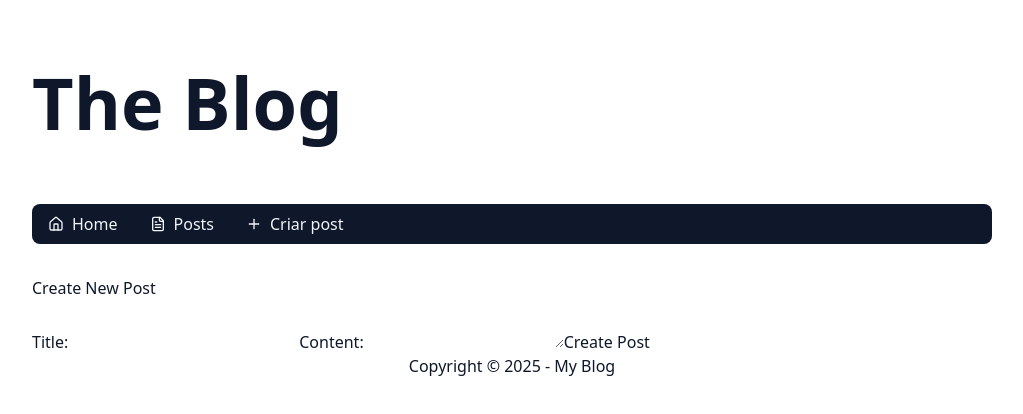
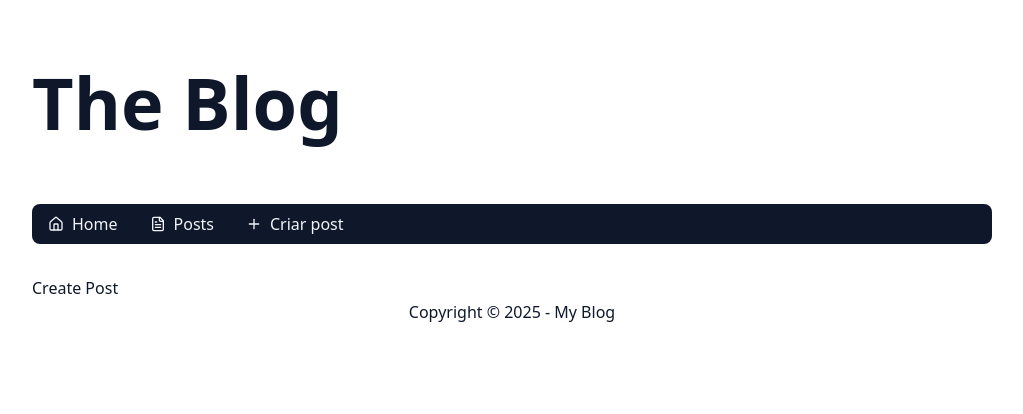
Before and after one commit to rdGxd/blog, a Next.js app: page /admin/post/new in a window 1280 px wide. Shown: the top 414 px of the page, without its empty margins (128-1151 px from the left). Built offline with nearby package versions, Linux system fonts and the light colour scheme.

Commit message:
Sobre a criação dos componentes de Form com Tailwind CSS, clsx e JSX

```diff
--- a/src/app/admin/post/new/page.tsx
+++ b/src/app/admin/post/new/page.tsx
@@ -1,20 +1,11 @@
+import { Button } from '@/components/Button';
+
 export const dynamic = 'force-dynamic';
 
 export default async function AdminPostNewPage() {
   return (
     <div>
-      <h1>Create New Post</h1>
-      <form>
-        <label>
-          Title:
-          <input type='text' name='title' required />
-        </label>
-        <label>
-          Content:
-          <textarea name='content' required />
-        </label>
-        <button type='submit'>Create Post</button>
-      </form>
+      <Button className='cursor-pointer'>Create Post</Button>
     </div>
   );
 }
--- /dev/null
+++ b/src/components/Button/index.tsx
@@ -0,0 +1,9 @@
+type ButtonProps = {} & React.ComponentProps<'button'>;
+
+export function Button({ children, ...props }: ButtonProps) {
+  return (
+    <>
+      <button {...props}>{children}</button>
+    </>
+  );
+}
```
